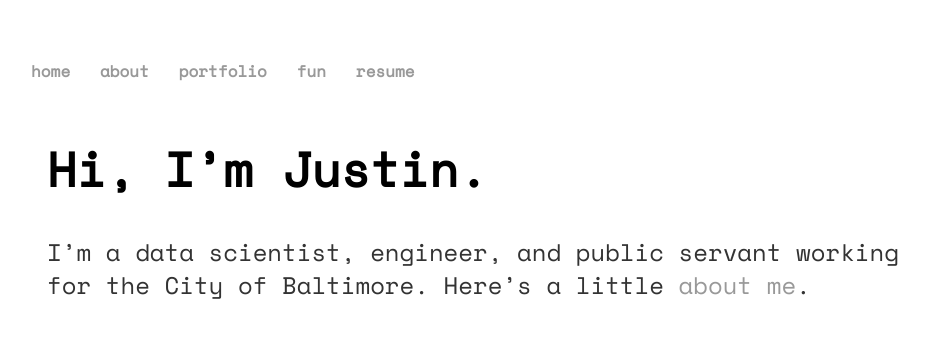
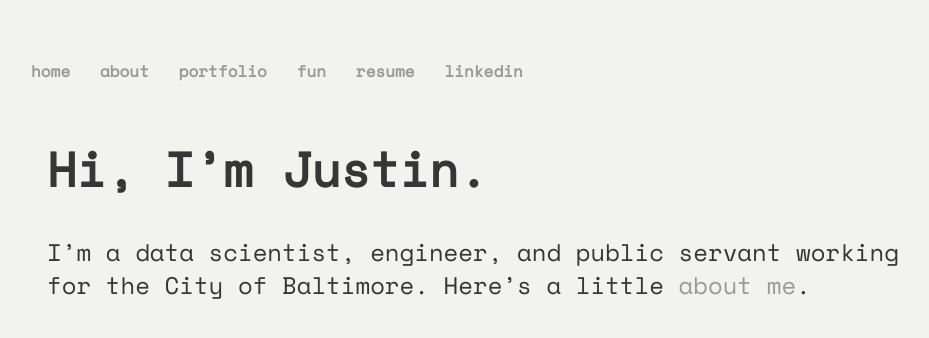
Before and after one commit to jtelszasz/jtelszasz.github.io, a Jekyll site: the page built from index.md, in a window 1280 px wide. Shown: the top 338 px of the page, without its empty margins (161-1090 px from the left). Built offline with Jekyll 4.4.1, drawn with Linux system fonts in a browser that asks for light colours.

Commit message:
more projects, linkedin, background color

```diff
--- a/_layouts/default.html
+++ b/_layouts/default.html
@@ -15,6 +15,7 @@
 	        		<li><a href="/portfolio">portfolio</a></li>
 	        		<li><a href="/fun">fun</a></li>
 	        		<li><a href="https://drive.google.com/file/d/1sahEjrJvEL0ZYC2l-hfgVQGLy8KGES1P/view?usp=sharing">resume</a></li>
+	        		<li><a href="https://www.linkedin.com/in/justinelszasz">linkedin</a></li>
 	    		</ul>
 			</nav>
 			<div class="container">
--- a/assets/css/styles.css
+++ b/assets/css/styles.css
@@ -1,4 +1,9 @@
-body { margin: 60px auto; width: 70%; }
+body {
+  margin: 60px auto;
+  width: 70%;
+  background-color: #f2f3ef;
+  color: #363636;
+}
 
 * {
     font-family: 'Space Mono';
@@ -7,7 +12,7 @@ body { margin: 60px auto; width: 70%; }
 a { text-decoration: none; color: #999; }
 a:hover { text-decoration: underline; }
 
-p, ul { font-size: 1.5em; line-height: 1.4em; color: #333; }
+p, ul { font-size: 1.5em; line-height: 1.4em; color: #363636; }
 
 /* h1, h2, h3, h4 { font-family: 'Helvetica', 'Arial', 'Sans-Serif'; } */
 h1 { font-size: 3em;  }
@@ -81,13 +86,14 @@ ul.posts li { list-style: none; }
   border: none;
   outline: none;
   padding: 12px 16px;
-  background-color: white;
+  background-color: #f2f3ef;
+  /* background-color: white; */
   cursor: pointer;
   font-size: 1.0em;
 }
 
 .btn:hover {
-  background-color: #ddd;
+  background-color: #d3f0ee;
 }
 
 .btn.active {
```
Also changed, not shown: portfolio.md (+4 -1 lines).
